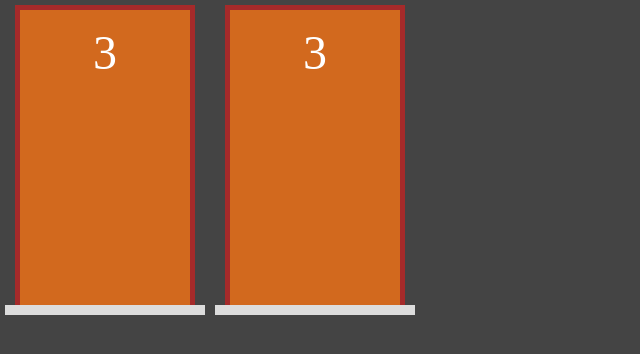
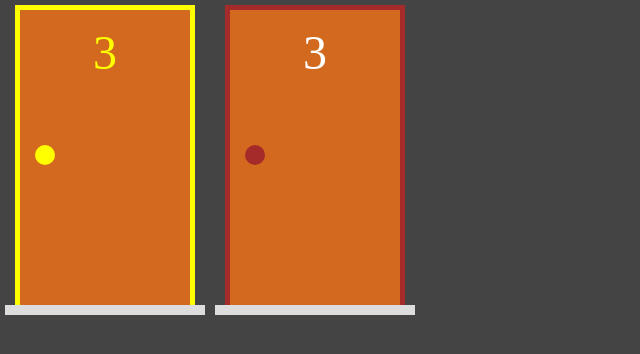
Before and after one commit to Ital023/MontyHallGame, a Next.js app: page / in a window 1280 px wide. Shown: the top 354 px of the page, without its empty margins (0-640 px from the left). Built offline with nearby package versions, Linux system fonts and the light colour scheme.

Commit message:
feat: porta styles finished

```diff
--- a/src/components/Porta.jsx
+++ b/src/components/Porta.jsx
@@ -1,11 +1,15 @@
 import styles from "../styles/Porta.module.css";
 
 export default function Porta(props) {
+  const selecionada = props.selecionada ? styles.selecionada : "";
+
+
   return (
     <div className={styles.area}>
-      <div className={styles.estrutura}>
+      <div className={`${styles.estrutura} ${selecionada}`}>
         <div className={styles.porta}>
           <div className={styles.numero}>3</div>
+          <div className={styles.macaneta}></div>
         </div>
       </div>
       <div className={styles.chao}></div>
--- a/src/pages/index.jsx
+++ b/src/pages/index.jsx
@@ -4,7 +4,7 @@
 export default function Home() {
   return (
     <div style={{display: "flex"}}>
-      <Porta />
+      <Porta selecionada/>
       <Porta />
 
     </div>
--- a/src/styles/Porta.module.css
+++ b/src/styles/Porta.module.css
@@ -1,4 +1,5 @@
 .area {
+    position: relative;
     width: var(--area-porta-largura);
     height: var(--area-porta-altura);
     display: flex;
@@ -26,6 +27,16 @@
     flex-grow: 1;
 }
 
+.macaneta {
+    position: absolute;
+    top: calc(0.45 * var(--area-porta-altura));
+    align-self: flex-start;
+    height: 20px;
+    width: 20px;
+    border-radius: 10px;
+    background-color: brown;
+}
+
 .numero {
     font-size: 3rem;
 }
@@ -35,3 +46,17 @@
     width: 100%;
     background-color: #ddd;
 }
+
+.selecionada {
+    border-left: 5px solid yellow;
+    border-top: 5px solid yellow;
+    border-right: 5px solid yellow;
+}
+
+.selecionada .numero {
+    color: yellow;
+}
+
+.selecionada .macaneta {
+    background-color: yellow;
+}
```
